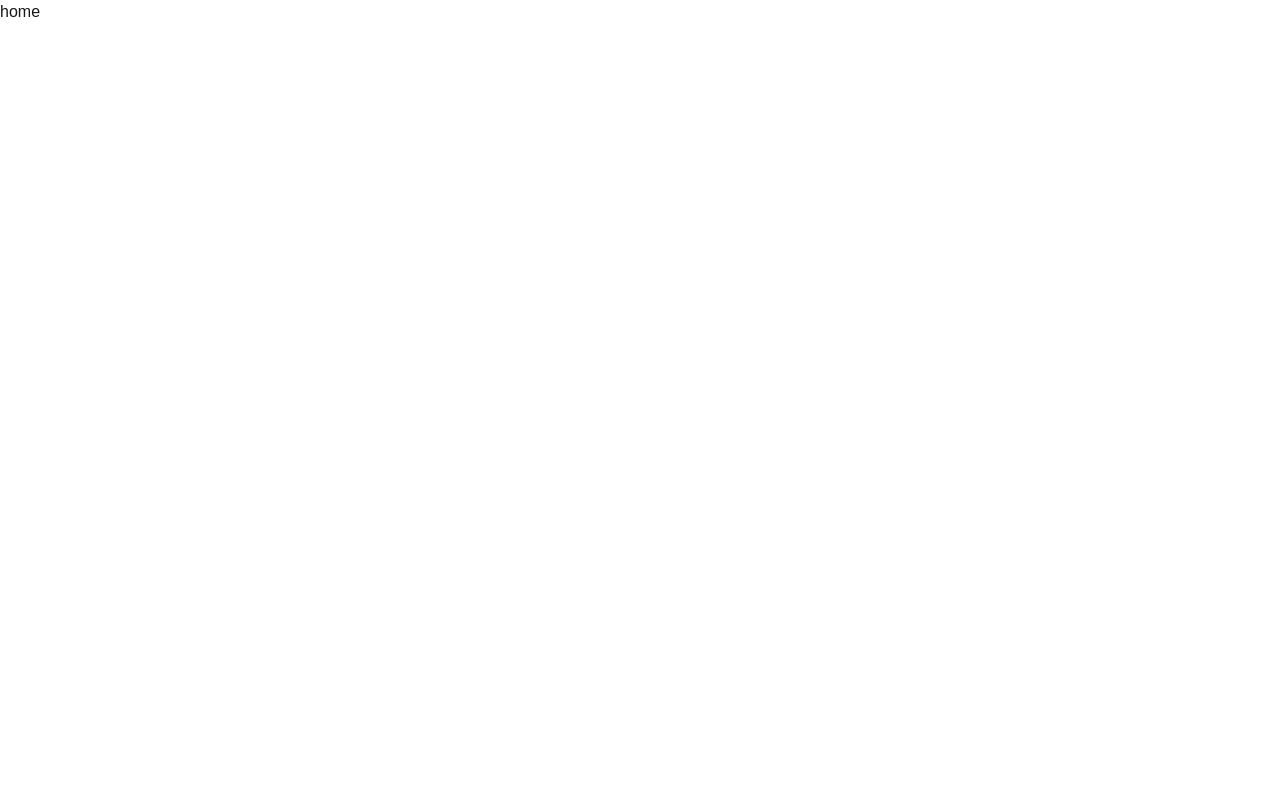
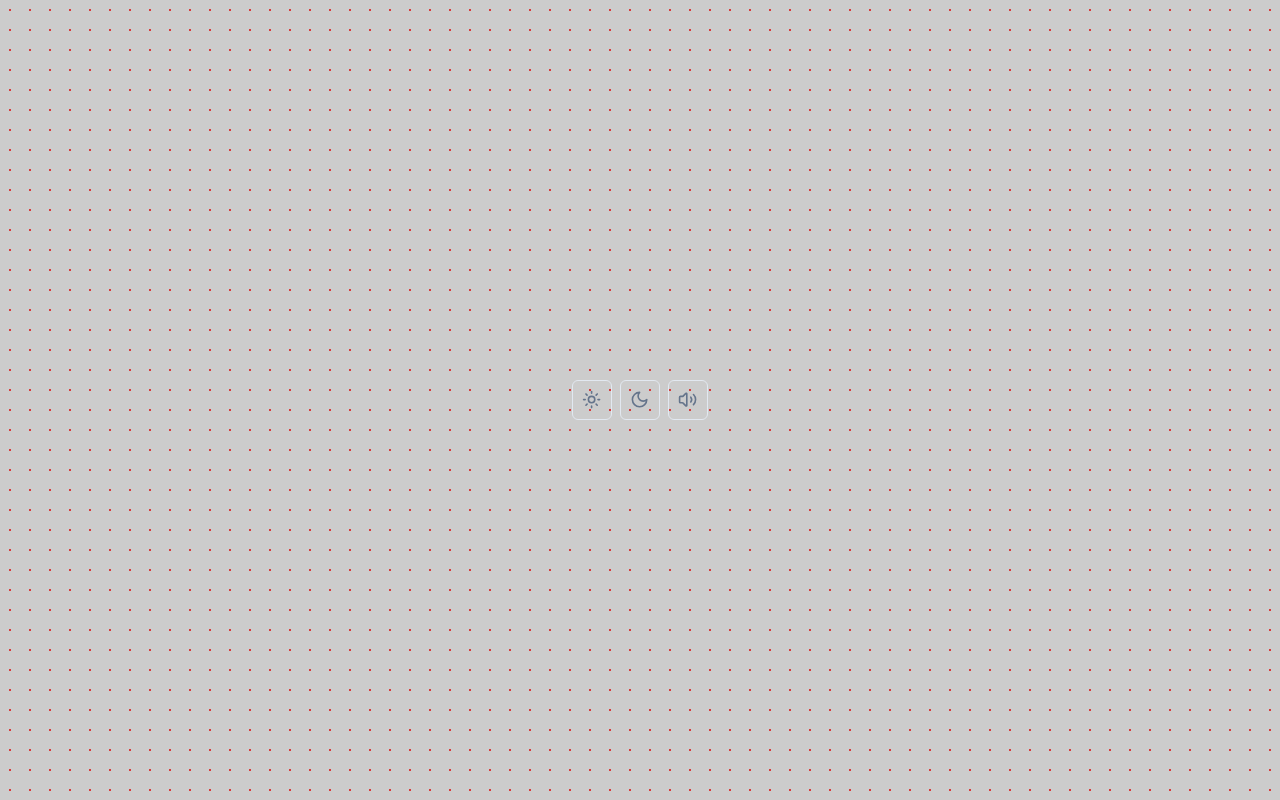
Before and after one commit to Ziouche-maroua/Chat-App, a Next.js app: page / in a window 1280 px wide. Built offline with nearby package versions, Linux system fonts and the light colour scheme.

Commit message:
implement dark mode with chadcn

```diff
--- a/package.json
+++ b/package.json
@@ -19,11 +19,14 @@
     "clsx": "^2.1.1",
     "lucide-react": "^0.445.0",
     "next": "14.2.13",
+    "next-themes": "^0.3.0",
     "react": "^18",
     "react-dom": "^18",
     "react-resizable-panels": "^2.1.3",
     "tailwind-merge": "^2.5.2",
-    "tailwindcss-animate": "^1.0.7"
+    "tailwindcss-animate": "^1.0.7",
+    "use-sound": "^4.0.3",
+    "zustand": "^5.0.0-rc.2"
   },
   "devDependencies": {
     "@types/node": "^20",
--- a/src/app/layout.tsx
+++ b/src/app/layout.tsx
@@ -1,6 +1,7 @@
 import type { Metadata } from "next";
 import localFont from "next/font/local";
 import "./globals.css";
+import { ThemeProvider } from "@/components/providers/ThemeProvider"
 
 const geistSans = localFont({
   src: "./fonts/GeistVF.woff",
@@ -14,7 +15,7 @@ const geistMono = localFont({
 });
 
 export const metadata: Metadata = {
-  title: "Create Next App",
+  title: "RedisChat",
   description: "Generated by create next app",
 };
 
@@ -28,7 +29,14 @@ export default function RootLayout({
       <body
         className={`${geistSans.variable} ${geistMono.variable} antialiased`}
       >
+        <ThemeProvider
+            attribute="class"
+            defaultTheme="system"
+            enableSystem
+            disableTransitionOnChange
+          >
         {children}
+        </ThemeProvider>
       </body>
     </html>
   );
--- a/src/app/page.tsx
+++ b/src/app/page.tsx
@@ -1,7 +1,24 @@
+import PreferencesTab from "@/components/PreferencesTab";
 
 
 export default function Home() {
   return (
-  <main>home</main>
+    <main className='flex h-screen flex-col items-center justify-center p-4 md:px-24 py-32 gap-4'>
+    <PreferencesTab />
+
+    {/* dotted background */}
+    <div
+  className='absolute top-0 z-[-2] h-screen w-screen
+    dark:bg-[#4B0000] dark:bg-[radial-gradient(#666666_1px,#4B0000_1px)]
+    dark:bg-[size:20px_20px] bg-[#666666]
+    bg-[radial-gradient(#d93a3a_1px,#cccccc_1px)] bg-[size:20px_20px]'
+  aria-hidden='true'
+/>
+
+
+
+
+   </main>
+
   );
 }
--- /dev/null
+++ b/src/components/PreferencesTab.tsx
@@ -0,0 +1,44 @@
+"use client";
+import { MoonIcon, SunIcon, Volume2, VolumeX } from "lucide-react";
+import { Button } from "./ui/button";
+import { useTheme } from "next-themes";
+
+
+const PreferencesTab = () => {
+	const { setTheme } = useTheme();
+
+
+
+	return (
+		<div className='flex flex-wrap gap-2 px-1 md:px-2'>
+			<Button
+				variant={"outline"}
+				size={"icon"}
+				onClick={() => {
+					setTheme("light");
+
+				}}
+			>
+				<SunIcon className='size-[1.2rem] text-muted-foreground' />
+			</Button>
+			<Button
+				variant={"outline"}
+				size={"icon"}
+				onClick={() => {
+					setTheme("dark");
+
+				}}
+			>
+				<MoonIcon className='size-[1.2rem] text-muted-foreground' />
+			</Button>
+			<Button
+				variant={"outline"}
+				size={"icon"}
+
+			>
+				<Volume2 className='size-[1.2rem] text-muted-foreground' />
+			</Button>
+		</div>
+	);
+};
+export default PreferencesTab;
--- /dev/null
+++ b/src/components/providers/ThemeProvider.tsx
@@ -0,0 +1,9 @@
+"use client"
+
+import * as React from "react"
+import { ThemeProvider as NextThemesProvider } from "next-themes"
+import { type ThemeProviderProps } from "next-themes/dist/types"
+
+export function ThemeProvider({ children, ...props }: ThemeProviderProps) {
+  return <NextThemesProvider {...props}>{children}</NextThemesProvider>
+}
```
Also changed, not shown: .eslintrc.json, 1 other file (tests, documents, lock files or other folders).
